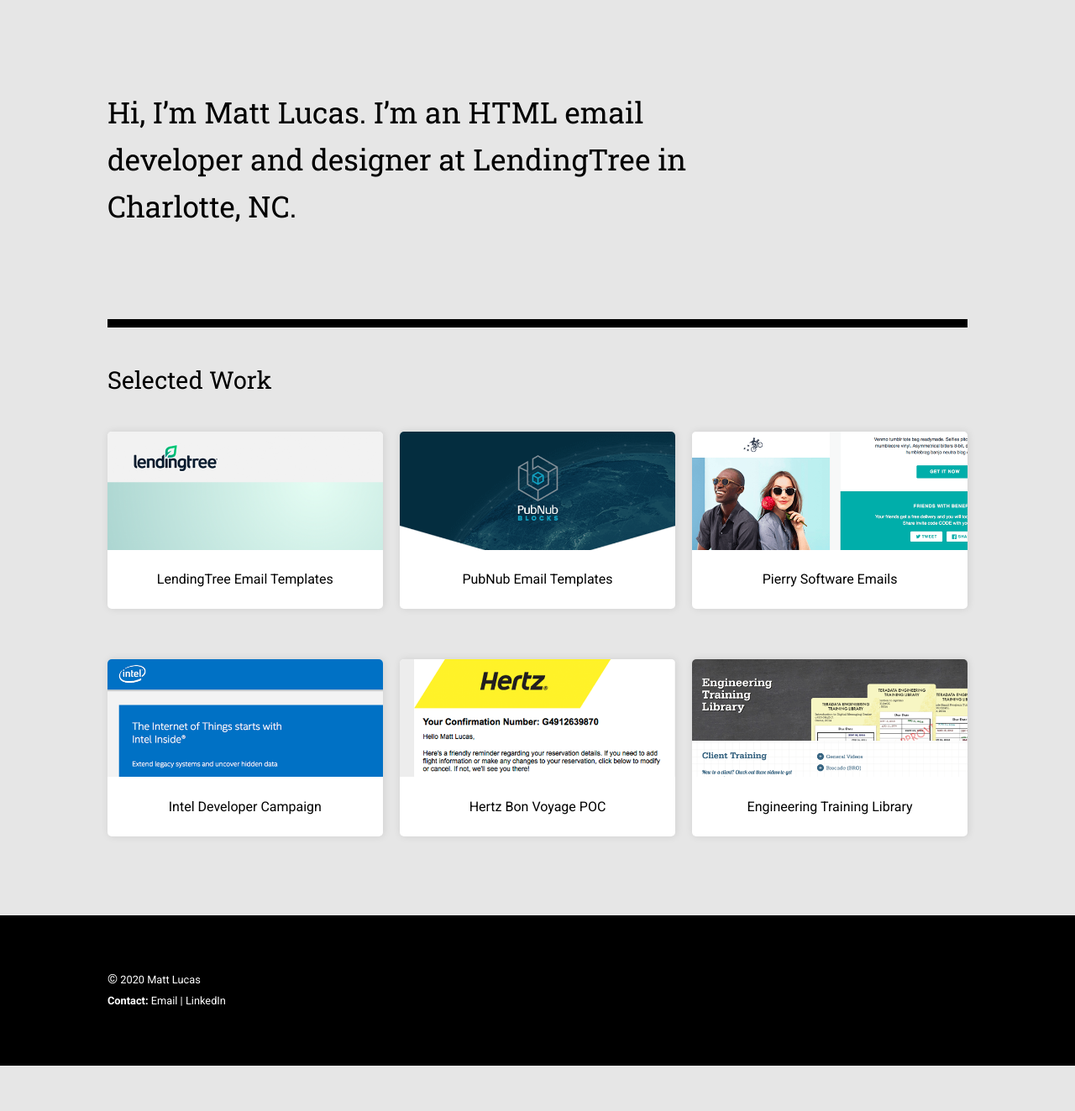
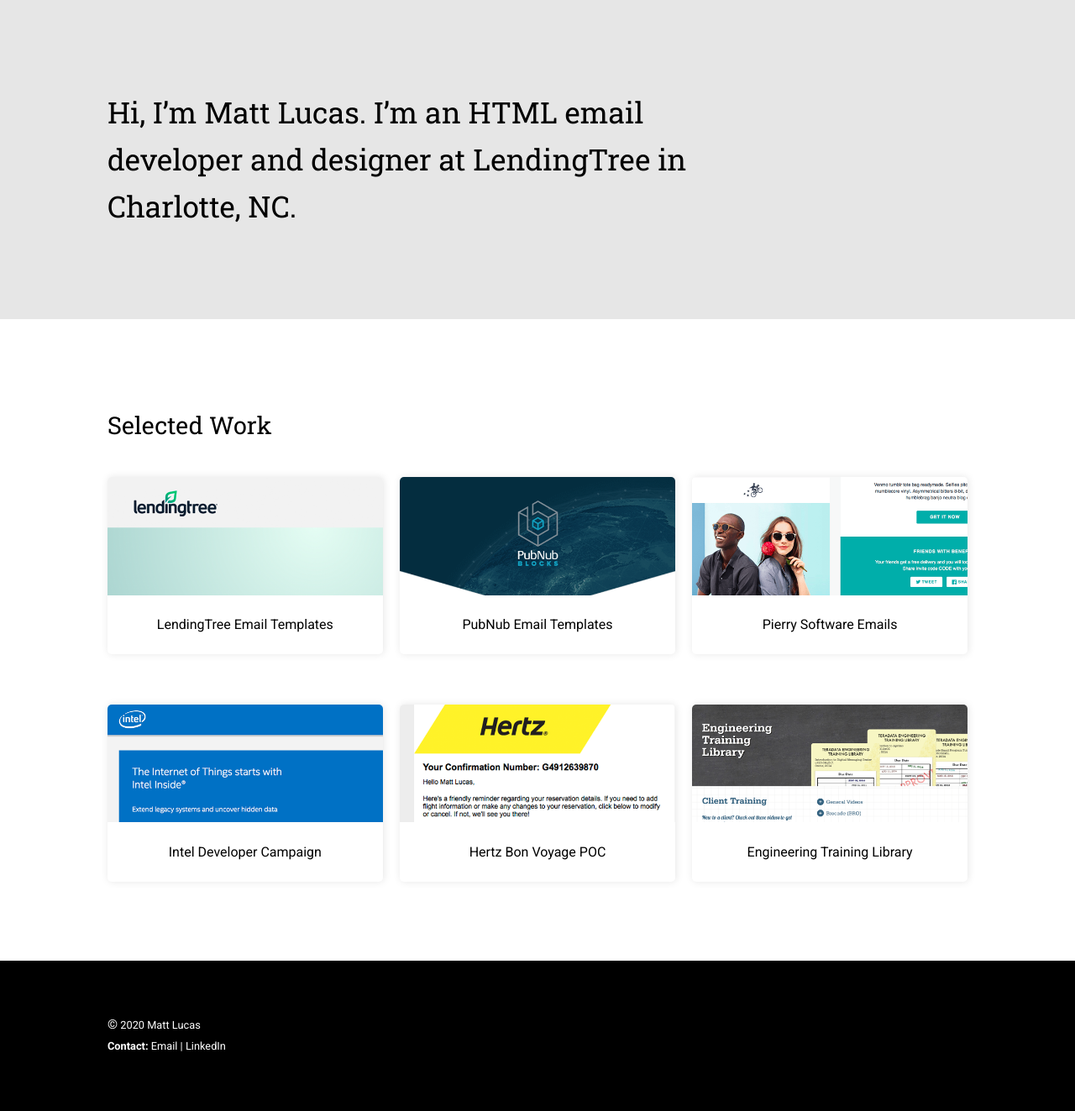
Before and after one commit to mattdavidlucas/mattdavidlucas.github.io, a Jekyll site: the page built from index.html, in a window 1280 px wide. Shown: the whole page at 84% size. Built offline with Jekyll 4.4.1, drawn with Linux system fonts in a browser that asks for light colours; nearby versions of some CDN libraries; before the commit the page ends 1269 px from its top, so only the background shows below that.

Commit message:
Update home page layout.

```diff
--- a/_sass/_home.scss
+++ b/_sass/_home.scss
@@ -15,7 +15,6 @@
 }
 
 .site-intro {
-	border-bottom: 10px solid #000;
 	margin: 2.6em 0;
 
 	@media only screen and (min-width: 768px) {
@@ -27,7 +26,7 @@
 		font-family: $headlineFont;
 		font-size: 1.6em;
 		line-height: 1.4em;
-		margin-bottom: 3em;
+		margin-bottom: 0;
 
 		@media only screen and (min-width: 960px) {
 			font-size: 2.2em;
@@ -61,3 +60,7 @@
 		}
 	}
 }
+
+.container_portfolio {
+	background-color: #FFF;
+}
--- a/index.html
+++ b/index.html
@@ -1,11 +1,16 @@
 ---
 layout: home
 ---
+<section class="container_site-intro">
 	<div class="wrapper">
 		<section class="site-intro">
 		  <h1>Hi, I&rsquo;m Matt Lucas. I&rsquo;m an HTML email developer and designer at LendingTree in Charlotte, NC.</h1>
 		</section><!-- /.site-intro -->
+	</div>
+</section>
 
+<section class="container_portfolio">
+	<div class="wrapper">
 		<section id="portfolio" class="module cf">
 			<header>
 				<h3 class="section-title">Selected Work</h3>
@@ -14,3 +19,4 @@
 			{% include portfolio-cards.html %}
 		</section><!-- /#portfolio -->
 	</div>
+</section>
```
Lines whose indentation alone changed are shown as unchanged.
